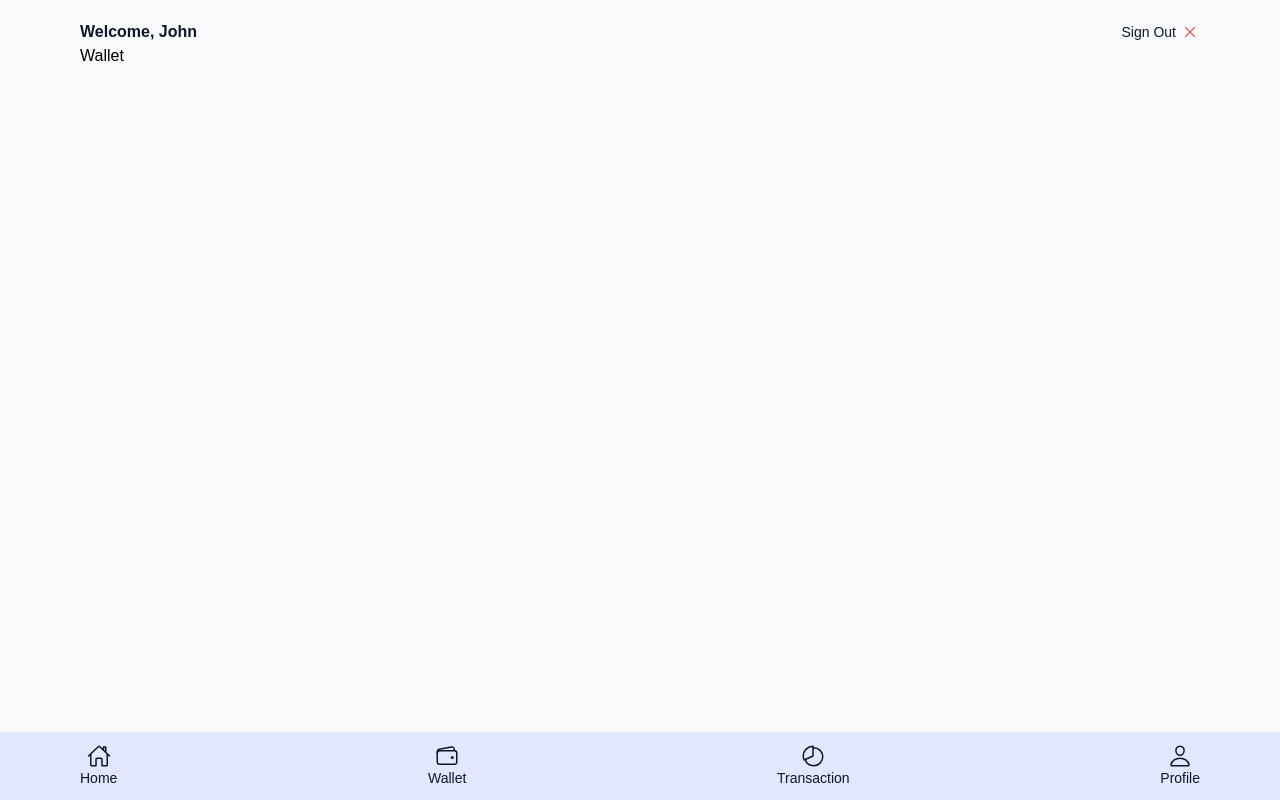
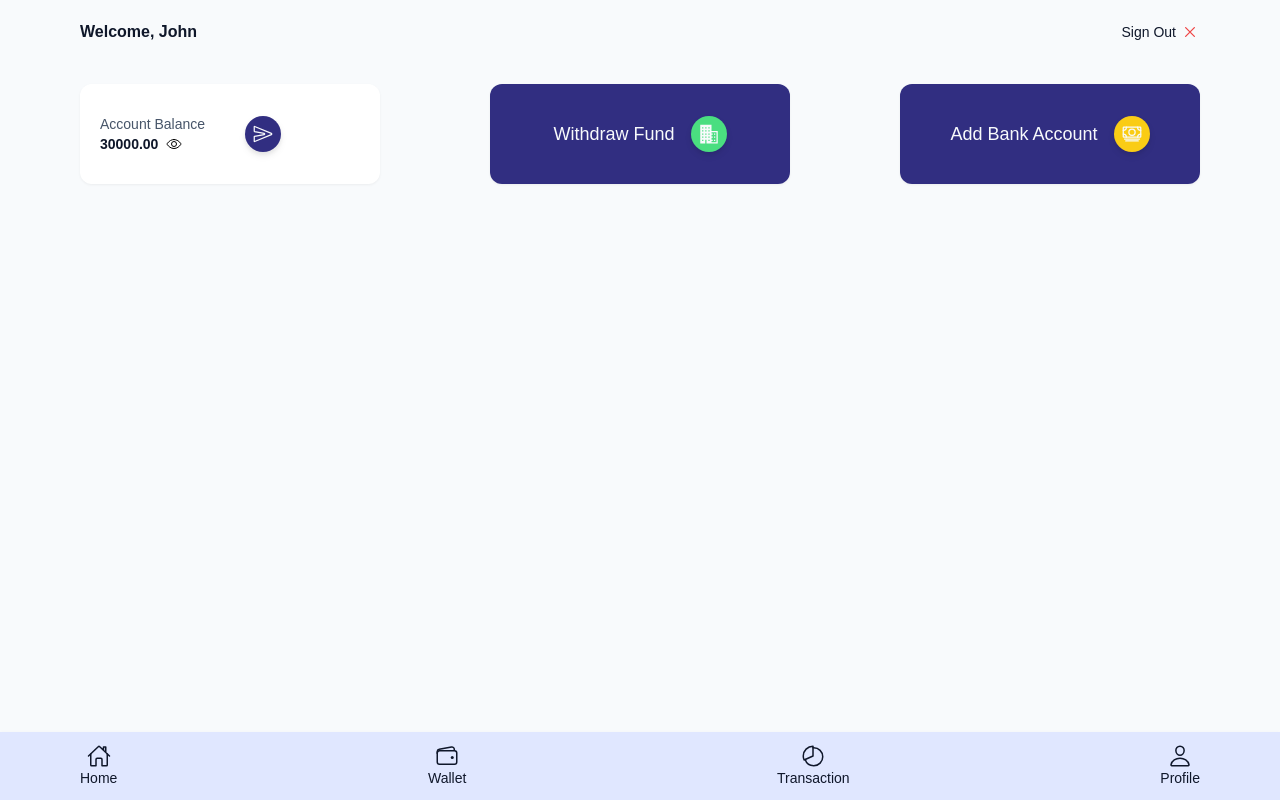
Before and after one commit to Compacttradaing/Compact-Trader, a React (Vite) app: page /app/wallet in a window 1280 px wide. Built offline with nearby package versions, Linux system fonts and the light colour scheme.

Commit message:
add withdraw nav to wallet page

```diff
--- a/src/pages/Dashboard/Dashboard.jsx
+++ b/src/pages/Dashboard/Dashboard.jsx
@@ -17,7 +17,7 @@ function Dashboard() {
         <NavBtn>
           <NaVBtnText>Sell Bitcoin</NaVBtnText>
           <div className="NavBtnBg bg-yellow-400">
-            <IoLogoBitcoin />
+            <IoLogoBitcoin className="text-xl" />
           </div>
         </NavBtn>
       </div>
--- a/src/pages/Dashboard/Wallet.jsx
+++ b/src/pages/Dashboard/Wallet.jsx
@@ -1,5 +1,28 @@
+import { IoBusinessSharp, IoCashOutline } from "react-icons/io5";
+import BalanceBtn from "../../features/Dashboard/BalanceBtn";
+import NaVBtnText from "../../features/Dashboard/NaVBtnText";
+import NavBtn from "../../features/Dashboard/NavBtn";
+
 function Wallet() {
-  return <div>Wallet</div>;
+  return (
+    <div>
+      <div className="sm:flex mt-5  grid gap-2 items-center justify-center md:justify-between sm:mt-10">
+        <BalanceBtn />
+        <NavBtn>
+          <NaVBtnText>Withdraw Fund</NaVBtnText>
+          <div className="NavBtnBg bg-green-400">
+            <IoBusinessSharp className="text-xl" />
+          </div>
+        </NavBtn>
+        <NavBtn>
+          <NaVBtnText>Add Bank Account</NaVBtnText>
+          <div className="NavBtnBg bg-yellow-400">
+            <IoCashOutline className="text-xl" />
+          </div>
+        </NavBtn>
+      </div>
+    </div>
+  );
 }
 
 export default Wallet;
```
